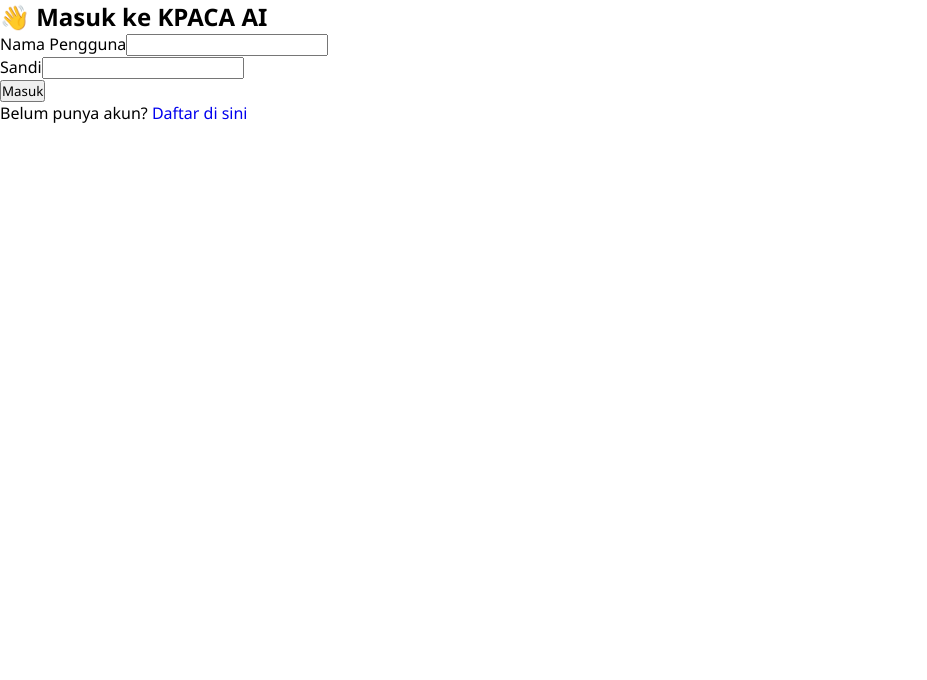
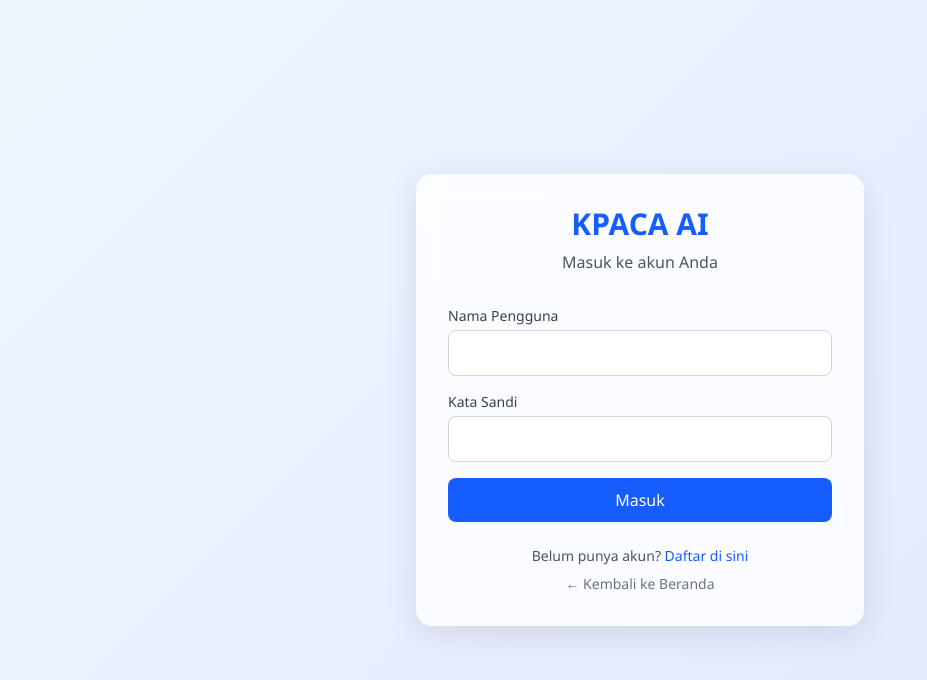
Before and after one commit to rendi001-code/Kpaca-ai, a website: page public/login.html in a window 1280 px wide. Shown: the whole page, without its empty margins (0-927 px from the left). Drawn offline with nearby package versions, Linux system fonts and the light colour scheme.

Commit message:
Revamp login page with Tailwind CSS styling
Updated the login page layout and styles using Tailwind CSS. Enhanced user interface elements for better accessibility and aesthetics.

```diff
--- a/public/login.html
+++ b/public/login.html
@@ -4,17 +4,29 @@
   <meta charset="UTF-8">
   <meta name="viewport" content="width=device-width, initial-scale=1.0">
   <title>Masuk - KPACA AI</title>
+  <script src="https://cdn.tailwindcss.com"></script>
   <link rel="stylesheet" href="css/style.css">
+  <script>tailwind.config = { theme: { extend: { colors: { utama:'#165DFF' } } } }</script>
 </head>
-<body class="bg-gradient">
-  <div class="auth-box">
-    <h2>👋 Masuk ke KPACA AI</h2>
-    <form action="/login" method="POST">
-      <div class="form-group"><label>Nama Pengguna</label><input type="text" name="username" required></div>
-      <div class="form-group"><label>Sandi</label><input type="password" name="password" required></div>
-      <button type="submit" class="btn btn-primary btn-block">Masuk</button>
+<body class="latar-gradasi min-h-screen flex items-center justify-center p-4">
+  <div class="max-w-md w-full kotak-kaca p-8">
+    <div class="text-center mb-8">
+      <h1 class="text-3xl font-bold text-utama">KPACA AI</h1>
+      <p class="text-gray-600 dark:text-gray-300 mt-2">Masuk ke akun Anda</p>
+    </div>
+    <form action="/login" method="POST" class="space-y-4">
+      <div>
+        <label class="block text-sm font-medium text-gray-700 dark:text-gray-300 mb-1">Nama Pengguna</label>
+        <input type="text" name="username" required class="w-full px-4 py-2.5 border border-gray-300 dark:border-gray-600 dark:bg-gray-700 rounded-lg input-kustom focus:outline-none focus:ring-2 focus:ring-utama">
+      </div>
+      <div>
+        <label class="block text-sm font-medium text-gray-700 dark:text-gray-300 mb-1">Kata Sandi</label>
+        <input type="password" name="password" required class="w-full px-4 py-2.5 border border-gray-300 dark:border-gray-600 dark:bg-gray-700 rounded-lg input-kustom focus:outline-none focus:ring-2 focus:ring-utama">
+      </div>
+      <button type="submit" class="w-full bg-utama hover:bg-utama/90 text-white py-2.5 rounded-lg font-medium transition">Masuk</button>
     </form>
-    <p class="text-center">Belum punya akun? <a href="/register">Daftar di sini</a></p>
+    <p class="text-center mt-6 text-sm text-gray-600 dark:text-gray-300">Belum punya akun? <a href="/register" class="text-utama hover:underline">Daftar di sini</a></p>
+    <p class="text-center mt-2 text-sm"><a href="/" class="text-gray-500 hover:underline">← Kembali ke Beranda</a></p>
   </div>
 </body>
 </html>
```
